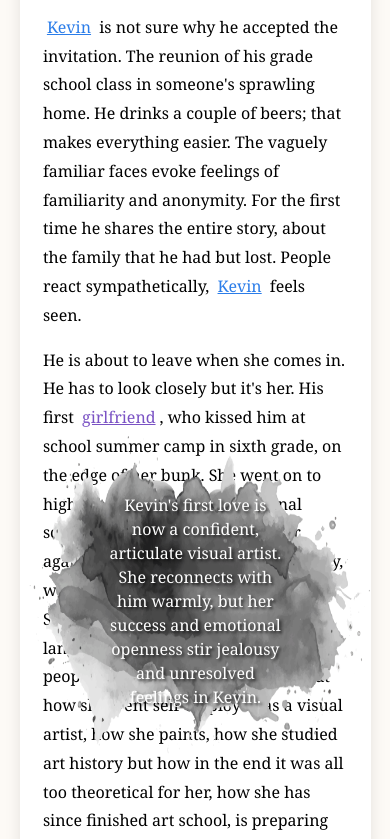
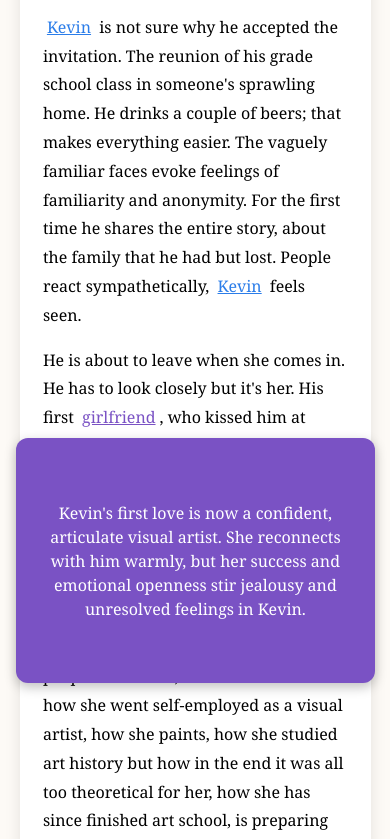
Before and after one commit to f-bartolic/inkspire, a plain HTML site: page index.html in a window 390 px wide. Both pictures are taken after a click on the element "girlfriend". Shown: the part 4148-4987 px from the top of the page. Drawn offline with Linux system fonts and the light colour scheme.

Commit message:
android3 index.html

```diff
--- a/index.html
+++ b/index.html
@@ -24,7 +24,7 @@
             background-color: #ffffff;
             width: 700px;
             max-width: 90vw;
-            padding: 40px;
+            padding: 20px;
             line-height: 1.8;
             font-size: 1.5em;
             box-shadow: 0 0 15px rgba(0, 0, 0, 0.1);
@@ -85,34 +85,57 @@
         .popup {
             display: none;
             position: absolute;
-            background: url('ink.png') no-repeat center center;
-            background-size: 100% 100%;
-            padding: 100px;
+            padding: 10px 10px;
             color: #ffffff;
-            font-size: 1.5em;
+            font-size: 1.3em;
             font-family: Georgia, serif;
             z-index: 100;
             box-sizing: border-box;
 
             opacity: 0;
             pointer-events: none;
-            text-shadow: 2px 2px 3px rgba(0, 0, 0, 0.8);
+            border-radius: 12px;
+            box-shadow: 0 4px 12px rgba(0, 0, 0, 0.25);
             word-break: break-word;
 
-            max-width: 90vw;
-            min-width: 240px;
+
+            /* popup width */
+            max-width: 30vw;
+            min-width: 100px;
             display: inline-block;
             white-space: normal;
             overflow-wrap: break-word;
+            transition: opacity 0.4s ease;
+            width: fit-content;
         }
 
         .popup p {
-            max-width: 60%;
-            margin: 0 auto;
+            /* max-width: 60%; */
+            margin: 0;
             line-height: 1.5;
             text-align: center;
             overflow: hidden;
             text-overflow: ellipsis;
+        }
+
+        .popup.kevin {
+            background-color: #2b7de9;
+        }
+
+        .popup.boss {
+            background-color: #115a23;
+        }
+
+        .popup.father {
+            background-color: #b5651d;
+        }
+
+        .popup.wife {
+            background-color: #c94c4c;
+        }
+
+        .popup.girlfriend {
+            background-color: #7a52c4;
         }
 
 
@@ -165,13 +188,12 @@
                 padding: 16vw 8vw;
                 font-size: 1em;
                 max-width: 92vw;
-                background-size: 100% 100%;
+                background-size: cover;
             }
 
             h1 {
                 font-size: 1.6em;
             }
-        }
         }
     </style>
 </head>
@@ -538,40 +560,32 @@
 
                 const summaryId = el.dataset.summaryId;
                 const characterType = el.dataset.character;
-                const summaryText = characterSummaries[summaryId] || "Summar    y not available.";
+                const summaryText = characterSummaries[summaryId] || "Summary not available.";
+
+                popup.className = `popup ${characterType} fade-in`;
+                popup.innerHTML = `<p>${summaryText}</p>`;
+                popup.style.display = 'inline-block';
 
                 const rect = el.getBoundingClientRect();
-                const popupWidth = 500;
+                const popupWidth = popup.offsetWidth;
                 const margin = 16;
 
+                let left = rect.left + window.scrollX;
+                let top = rect.bottom + window.scrollY + 8;
 
-                let left = rect.left + window.scrollX;
-
-
+                // Adjust if popup would overflow to the right
                 if (left + popupWidth + margin > window.innerWidth) {
                     left = window.innerWidth - popupWidth - margin;
                 }
 
+                // Minimum left edge protection
+                if (left < margin) {
+                    left = margin;
+                }
 
-                popup.className = `popup ${characterType} fade-in`;
-                popup.innerHTML = `<p>${summaryText}</p>`;
-                popup.style.top = `${rect.bottom + window.scrollY}px`;
-                popup.style.left = `${Math.max(margin, left)}px`;
-                popup.style.display = 'flex';
-
+                popup.style.left = `${left}px`;
+                popup.style.top = `${top}px`;
             });
-        });
-
-        document.addEventListener('click', () => {
-            if (popup.style.display === 'flex') {
-                popup.classList.remove('fade-in');
-                popup.classList.add('fade-out');
-                setTimeout(() => {
-                    popup.style.display = 'none';
-                    popup.classList.remove('fade-out');
-                    popup.innerText = '';
-                }, 300);
-            }
         });
     </script>
 
```
